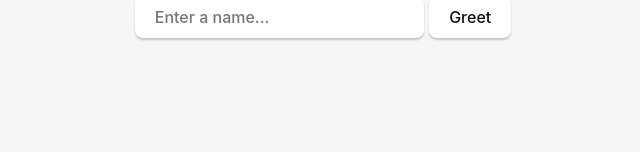
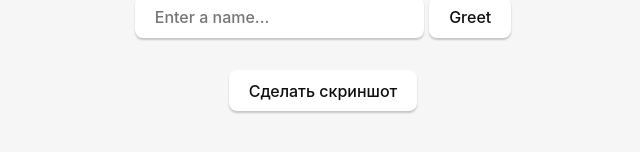
Before and after one commit to khamidullaevv/Metior, a React (Vite) app: page / in a window 1280 px wide. Shown: the part 364-516 px from the top of the page, without its empty margins (317-957 px from the left). Built offline with nearby package versions, Linux system fonts and the light colour scheme.

Commit message:
ADD(APP.TSX):test screenshot in app.tsx

```diff
--- a/src/App.tsx
+++ b/src/App.tsx
@@ -6,10 +6,21 @@ import "./App.css";
 function App() {
   const [greetMsg, setGreetMsg] = useState("");
   const [name, setName] = useState("");
+  const [screenshotPath, setScreenshotPath] = useState("");
 
   async function greet() {
-    // Learn more about Tauri commands at https://tauri.app/develop/calling-rust/
     setGreetMsg(await invoke("greet", { name }));
+  }
+
+  async function handleScreenshot() {
+    try {
+      const path = await invoke<string>("capture_screenshot");
+      setScreenshotPath(path);
+      console.log("Скриншот сохранён:", path);
+    } catch (error) {
+      console.error("Ошибка захвата:", error);
+      setScreenshotPath(`Ошибка: ${error}`);
+    }
   }
 
   return (
@@ -44,6 +55,11 @@ function App() {
         <button type="submit">Greet</button>
       </form>
       <p>{greetMsg}</p>
+
+      <div className="row">
+        <button onClick={handleScreenshot}>Сделать скриншот</button>
+      </div>
+      <p>{screenshotPath}</p>
     </main>
   );
 }
```
